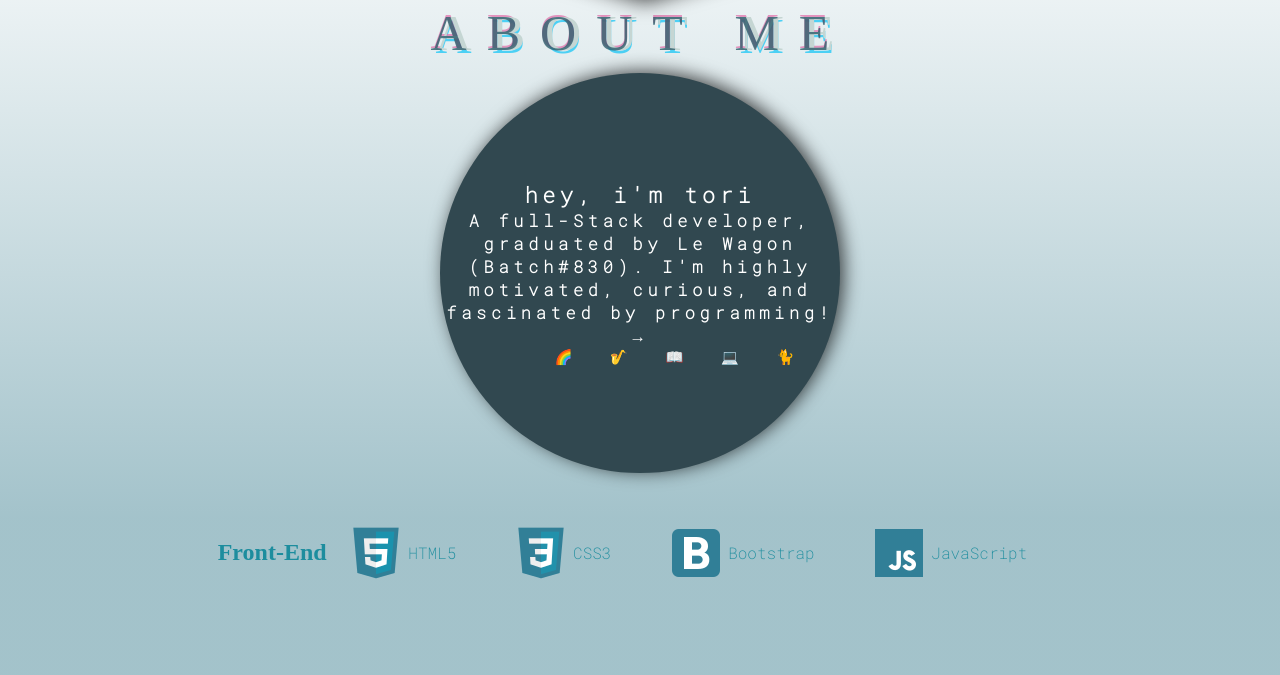
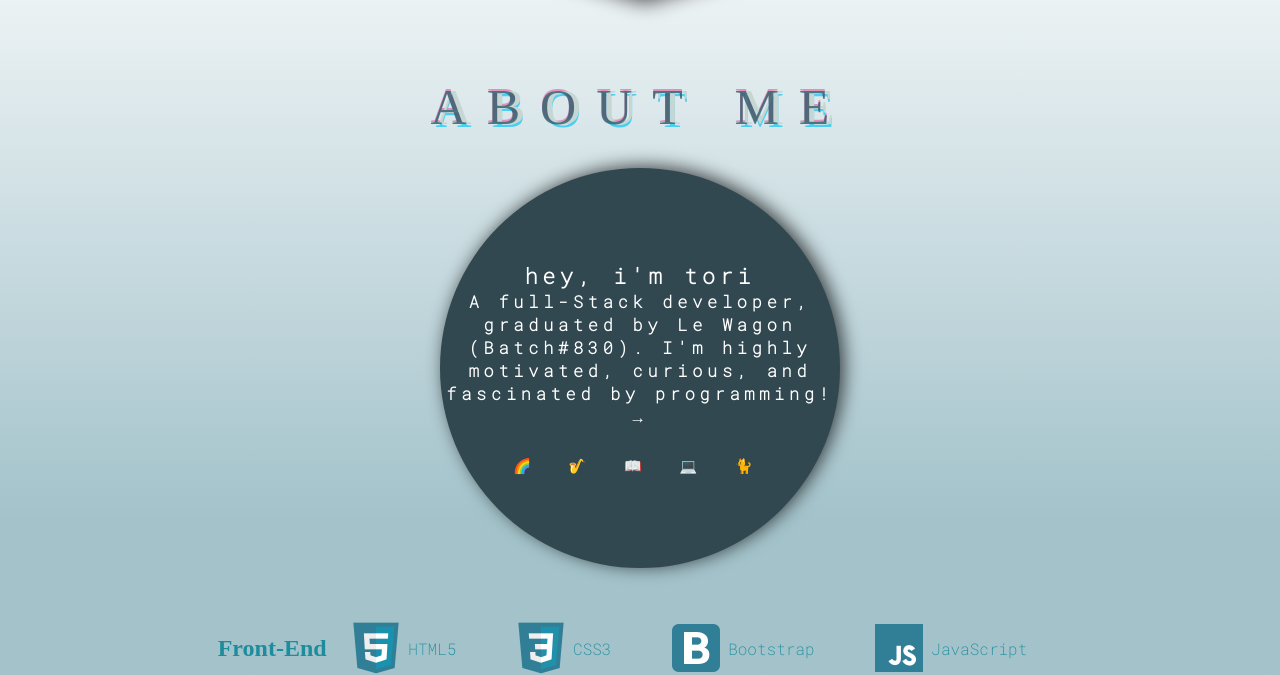
Before and after one commit to victoriamenezes/victoriamenezes.github.io, a plain HTML site: page index.html in a window 1280 px wide. Shown: the part 802-1477 px from the top of the page. Drawn offline with Linux system fonts and the light colour scheme; a web font is replaced by a local one.

Commit message:
cleared unnecessary spaces, solved emoji problem

```diff
--- a/about.css
+++ b/about.css
@@ -19,9 +19,9 @@
     flex-direction: column;
     align-items: center;
     justify-content: flex-start;
+    padding-top: 5rem;
+    padding-bottom: 2rem;
 }
-
-
 
 /* TITLE */
 
@@ -116,14 +116,9 @@
     letter-spacing: 0.3rem;
 }
 
-/* h2, h3 {
-    margin: 1.2em;
-    margin-left: 3.2em;
-} */
-
 #emojis {
-    letter-spacing: 0.9rem;
-    margin-left: 5.2rem;
+  letter-spacing: 0.9rem;
+  padding-top: 1.8rem;
 }
 
 .container-habilities {
@@ -131,15 +126,6 @@
     flex-wrap: wrap;
     align-items: center;
     justify-content: space-evenly;
-    /* align-content: center; */
-    /* align-items: center; */
-    /* justify-content: center; */
-    /* height: 25rem;
-    width: 25rem; */
-    /* background-color: #879ea4;
-    color: #ffffff; */
-    /* animation-name: moveUp;
-    animation-duration: 5s; */
 }
 
 /* SECOND CARD */
@@ -181,11 +167,6 @@ figcaption {
     flex-wrap: nowrap;
     align-items: center;
     height: 10rem;
-    /* display: flex;
-    justify-content: center;
-    flex-wrap: wrap;
-    align-items: center;
-    height: 20rem; */
     width: 55rem;
     transition: all 0.3s ease-in-out;
     position: absolute;
@@ -222,16 +203,10 @@ figcaption {
     flex-wrap: nowrap;
     align-items: center;
     height: 10rem;
-    /* display: flex;
-    justify-content: center;
-    flex-wrap: wrap;
-    align-items: center;
-    height: 20rem; */
     width: 50rem;
     transition: all 0.3s ease-in-out;
     top: 0;
     left: 0;
     width: 100%;
     color: #1c8d9e;
-    /* line-height: 0.9rem; */
 }
--- a/style.css
+++ b/style.css
@@ -52,8 +52,6 @@ body {
     display: flex;
     animation-name: moveUp;
     animation-duration: 3s;
-    /* animation-iteration-count: 15; */
-
 }
 
 .projects {
@@ -66,10 +64,8 @@ body {
 
 .contact {
     display: flex;
-    /* border: 2px solid rgb(0, 200, 255); */
     animation-name: moveDown;
     animation-duration: 3s;
-    /* animation-iteration-count: 15; */
 }
 
 
```
Also changed, not shown: index.html (+0 -2 lines).
